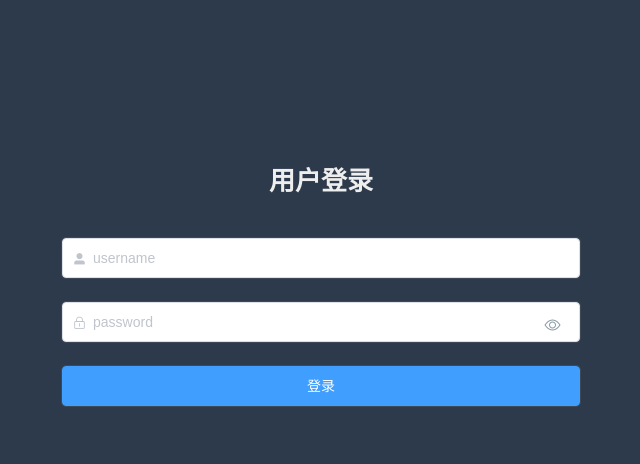
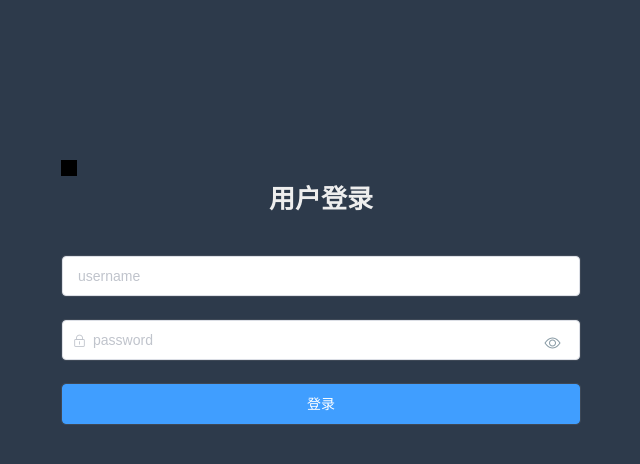
Before and after one commit to BaiWenShan666/VueAdmin, a Vue app in the folder vue-admin/: page /login in a window 1280 px wide. Shown: the top 464 px of the page, without its empty margins (319-959 px from the left). Built offline with nearby package versions, Linux system fonts and the light colour scheme; grey boxes are pictures that could not be loaded.

Commit message:
feat：2-05icon图标处理方案：SvgIcon

```diff
--- /dev/null
+++ b/vue-admin/src/components/SvgIcon/index.vue
@@ -0,0 +1,68 @@
+<template>
+  <!-- 外部图标   -->
+  <div
+    v-if="isExternal"
+    class="svg-external-icon svg-icon"
+    :style="styleExternalIcon"
+    :class="className"
+  ></div>
+  <!-- 项目内图标 -->
+  <svg v-else class="svg-icon" :class="className" aria-hidden="true">
+    <use :xlink:href="iconName" />
+  </svg>
+</template>
+
+<script>
+import { isExternal as external } from "../../utils/validate.js";
+export default {
+  name: "",
+  props: {
+    icon: {
+      type: String,
+      required: true,
+    },
+    className: {
+      type: String,
+      default: "",
+    },
+  },
+  computed: {
+    //验证是否为外部资源图标
+    isExternal() {
+      return external(this.icon);
+    },
+    //加载外部图标地址
+    styleExternalIcon() {
+      return {
+        mask: `url(${this.icon}) no-repeat 50% 50%`,
+        "-webkit-mask": `url(${this.icon}) no-repeat 50% 50%`,
+      };
+    },
+    //加载项目内的图标地址
+    iconName() {
+      return `#icon-${this.icon}`;
+    },
+  },
+  data() {
+    return {};
+  },
+  created() {},
+  methods: {},
+};
+</script>
+
+<style scoped>
+.svg-icon {
+  width: 1em;
+  height: 1em;
+  vertical-align: -0.15em;
+  fill: currentColor;
+  overflow: hidden;
+}
+
+.svg-external-icon {
+  background-color: currentColor;
+  mask-size: cover !important;
+  display: inline-block;
+}
+</style>
--- /dev/null
+++ b/vue-admin/src/utils/validate.js
@@ -0,0 +1,6 @@
+/**
+ * 判断是否为外部资源
+ */
+export function isExternal(path) {
+    return /^(https?:|mailto:|tel:)/.test(path);
+}
--- a/vue-admin/src/views/login/index.vue
+++ b/vue-admin/src/views/login/index.vue
@@ -1,6 +1,7 @@
 <template>
   <div class="login-wrapper">
     <div class="login-wrapper-form">
+      <SvgIcon icon="https://res.lgdsunday.club/user.svg" />
       <!-- title -->
       <div class="title-container">
         <h3 class="title">用户登录</h3>
@@ -9,7 +10,9 @@
         <!-- username -->
         <el-form-item>
           <el-input placeholder="username" type="text">
-            <i slot="prefix" class="el-input__icon el-icon-user-solid" />
+            <!-- <span class="svg-container">
+              <svg-icon icon="https://res.lgdsunday.club/user.svg" />
+            </span> -->
           </el-input>
         </el-form-item>
         <!-- password -->
@@ -29,7 +32,9 @@
 </template>
 
 <script>
+import SvgIcon from "../../components/SvgIcon/index.vue";
 export default {
+  components: { SvgIcon },
   data() {
     return {};
   },
@@ -39,6 +44,21 @@ export default {
 </script>
 
 <style scoped lang="scss">
+/*
+    1、在vue项目中使用element-ui的内置图标
+      <span class="svg-container">
+        <i class="el-icon-phone"></i>
+      </span>
+
+    2、在vue项目中使用阿里巴巴矢量图标库的图标
+
+    3、使用svg图标方案
+      3.1、使用外部svg图标
+        使用在线的地址引入的图标
+      3.2、使用内部svg图标
+        svg图标下载到本地了，在项目中使用本地svg图标
+*/
+
 // 背景的颜色
 $bg: #2d3a4b;
 // 标题文件的颜色
@@ -87,6 +107,12 @@ $cursor: #fff;
       }
     }
 
+    .svg-container {
+      padding: 6px 5px 6px 15px;
+      color: $dark_gray;
+      vertical-align: middle;
+      display: inline-block;
+    }
     .title-container {
       position: relative;
       .title {
```
